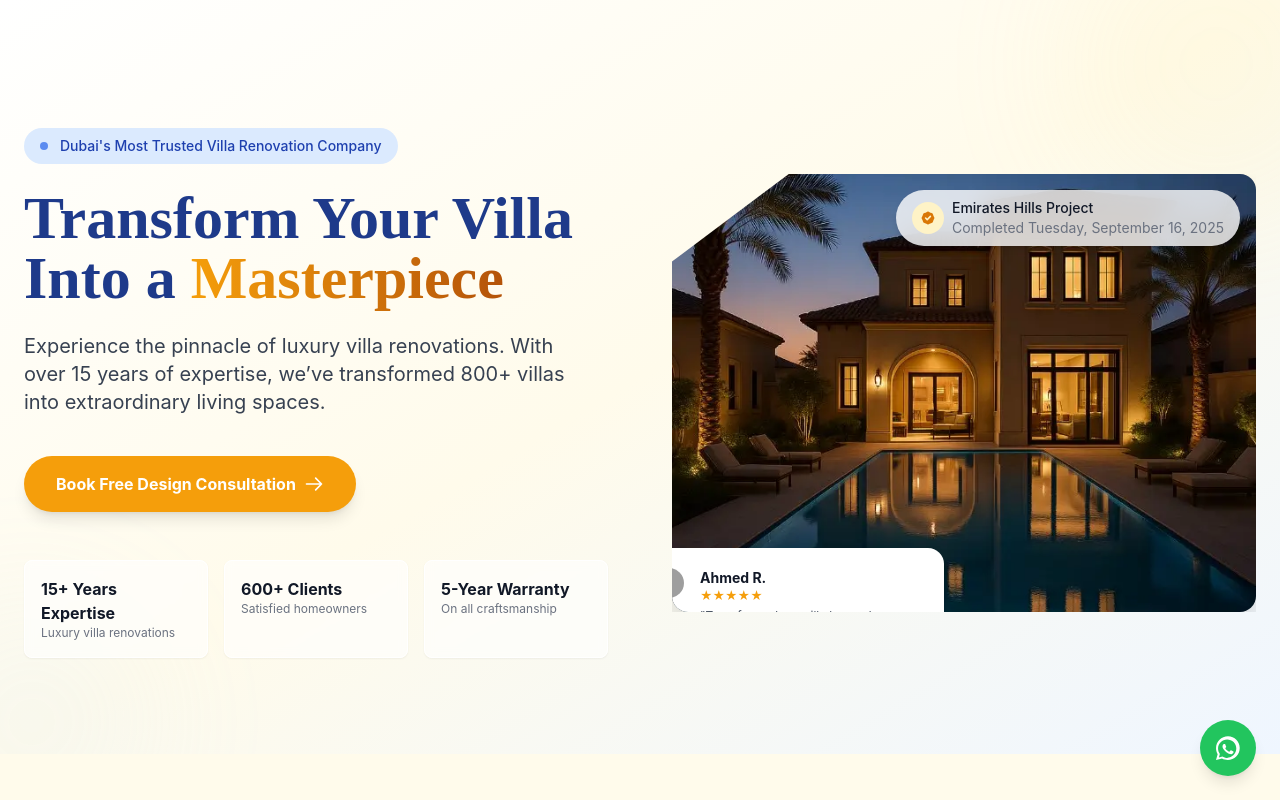
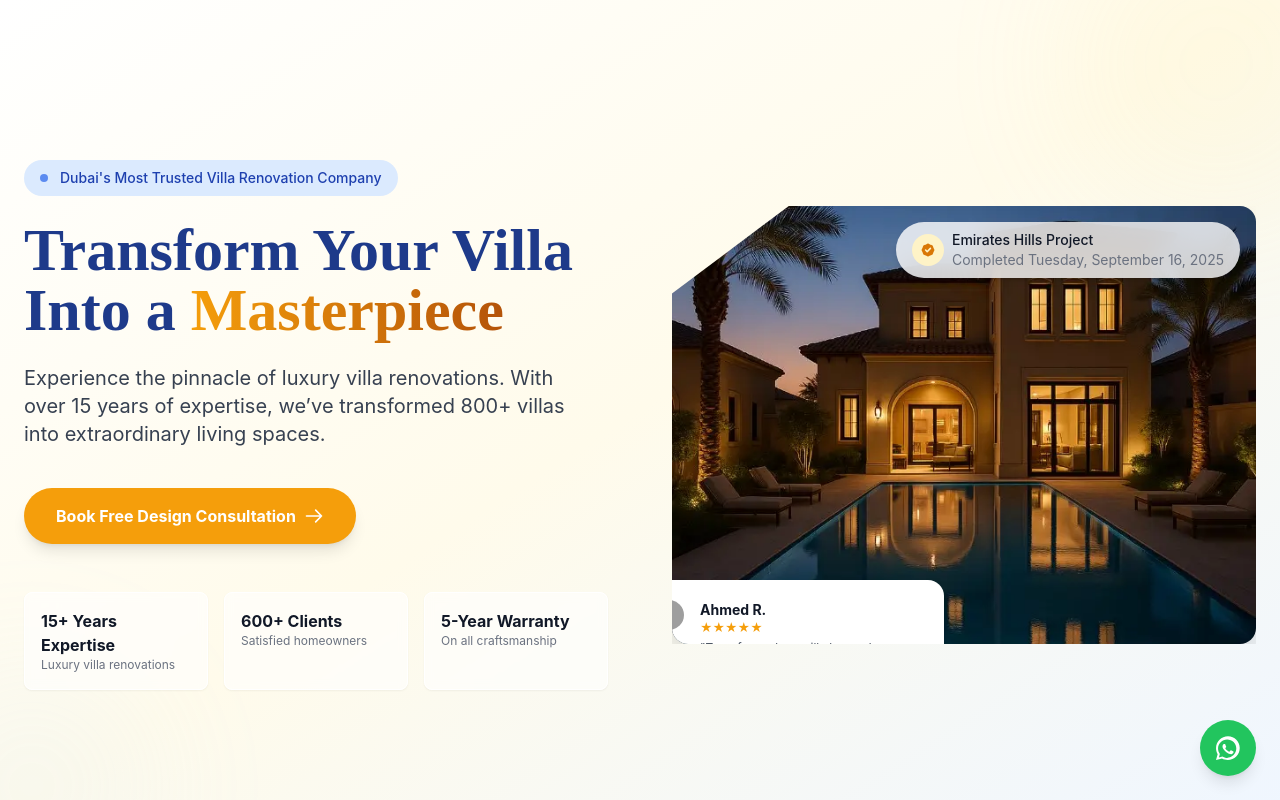
Before and after one commit to 1297ABY5/Villa-Landing--ABY, a Next.js app: page / in a window 1280 px wide. Shown: the top 800 px of the page. Built offline with nearby package versions, Linux system fonts and the light colour scheme; grey boxes are pictures that could not be loaded.

Commit message:
Update index.js

```diff
--- a/pages/index.js
+++ b/pages/index.js
@@ -53,7 +53,7 @@
 
       {/* --- HERO SECTION --- */}
       <section
-  className="relative pt-16 sm:pt-32 pb-16 sm:pb-24 px-4 sm:px-6 bg-gradient-to-br from-white via-amber-50 to-blue-50 overflow-hidden"
+  className="relative pt-32 pb-24 px-4 bg-gradient-to-br from-white via-amber-50 to-blue-50 sm:pt-40 sm:pb-32 sm:px-6 overflow-hidden"
   aria-labelledby="hero-heading"
 >
         <div className="absolute top-0 right-0 -mt-24 -mr-24 opacity-20" aria-hidden="true">
```
